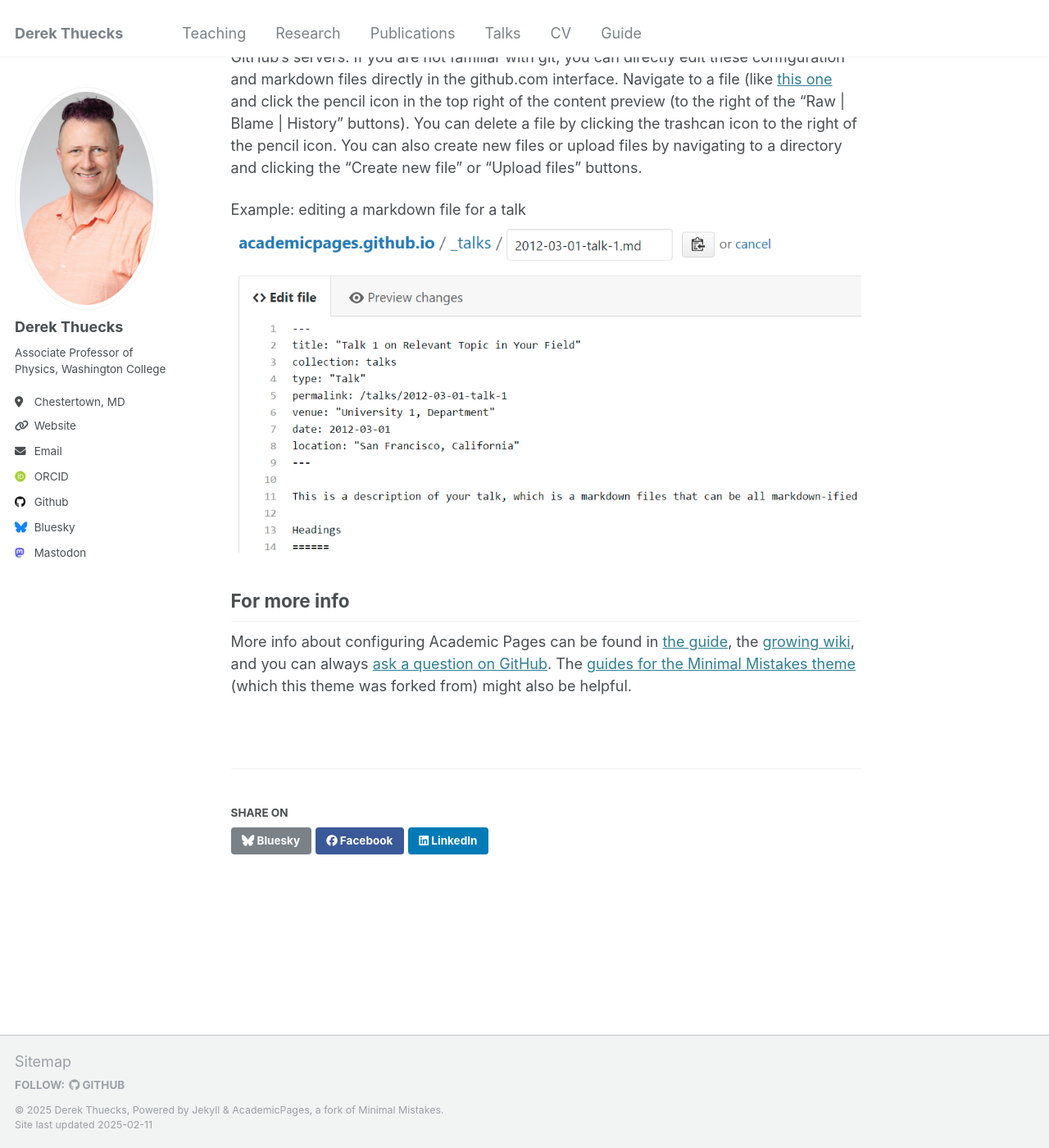
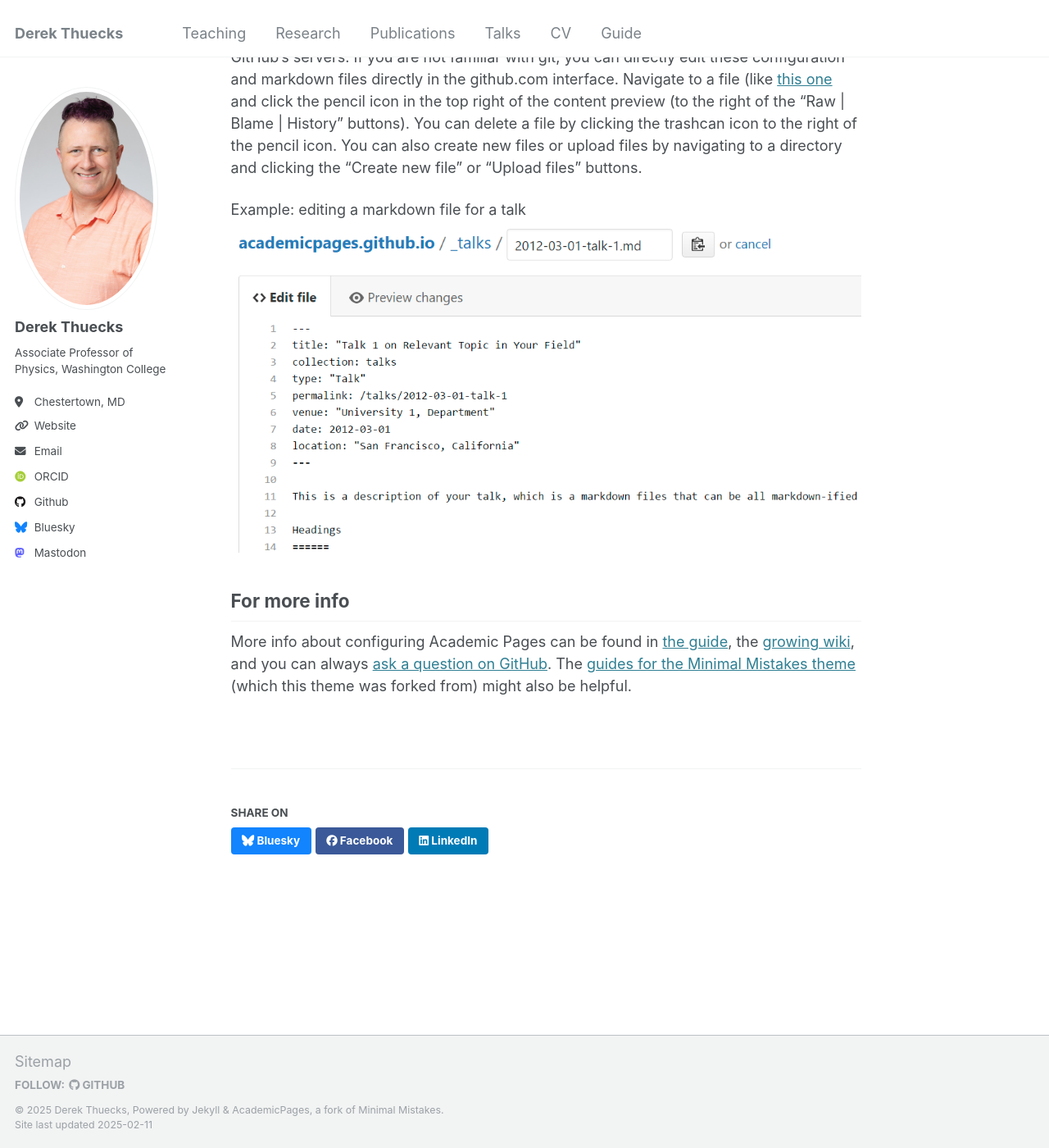
Before and after one commit to dthuecks/dthuecks.github.io, a Jekyll site: the page built from _pages/about.md, in a window 1280 px wide and 1400 px high, scrolled down 2288 px. Shown: the whole window at 82% size. Built offline with Jekyll 4.4.1, drawn with Linux system fonts in a browser that asks for light colours; some web fonts are replaced.

Commit message:
v0.1.250211-social: bluesky color in buttons.scss

```diff
--- a/_sass/_buttons.scss
+++ b/_sass/_buttons.scss
@@ -119,7 +119,7 @@
 
   $social:
   (facebook, $facebook-color),
-  (twitter, $bluesky-color),
+  (bluesky, $bluesky-color),
   (google-plus, $google-plus-color),
   (linkedin, $linkedin-color);
 
```
